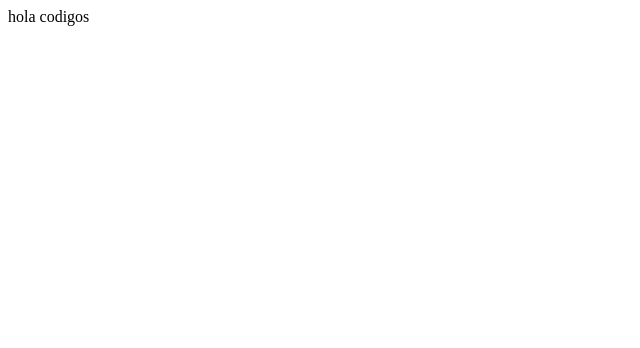
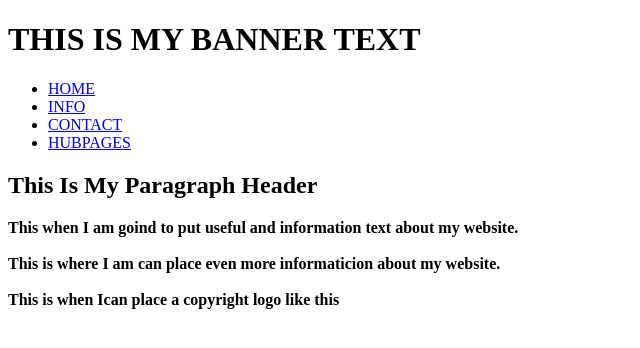
Before and after one commit to drak1998/codigo-github, a plain HTML site: page index.html in a window 1280 px wide. Shown: the whole page, without its empty margins (0-640 px from the left). Drawn offline with Linux system fonts and the light colour scheme.

Commit message:
Añadido

```diff
--- a/index.html
+++ b/index.html
@@ -4,9 +4,25 @@
     <meta charset="UTF-8">
     <meta http-equiv="X-UA-Compatible" content="IE=edge">
     <meta name="viewport" content="width=device-width, initial-scale=1.0">
-    <title>Document</title>
+    <title>yolo</title>
+    <link rel="icon" href="Imagenes/dota.png" type="image/png" sizes="16x16">
+
 </head>
 <body>
-    hola codigos
+   <h1>THIS IS MY BANNER TEXT</h1>
+   <ul>
+    <li> <a href="yolo-com"> HOME </a> </li>
+    <li> <a href="yolo-com"> INFO </a> </li>
+    <li> <a href="yolo-com"> CONTACT </a> </li>
+    <li> <a href="yolo-com"> HUBPAGES </a> </li>
+</ul>
+    <p >
+     <h2>This Is My Paragraph Header </h2>
+        <b>This when I am goind to put useful and information text about my website.</b><br><br>
+        <b>This is where I am can place even more informaticion about my website.</b><br><br>
+        <b>This is when Ican place a  copyright logo like this</b> <br><br>
+
+    </p>
+
 </body>
 </html>
```
Also changed, not shown: Imagenes/dota.png (added).
